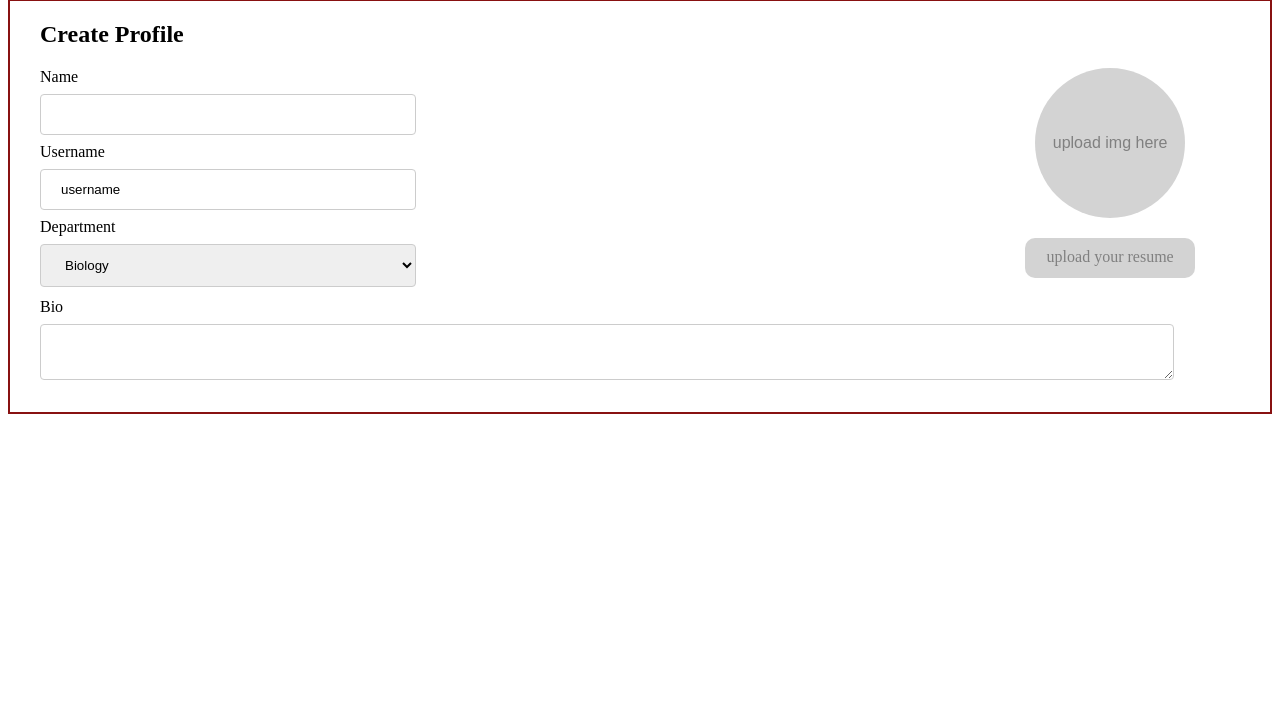
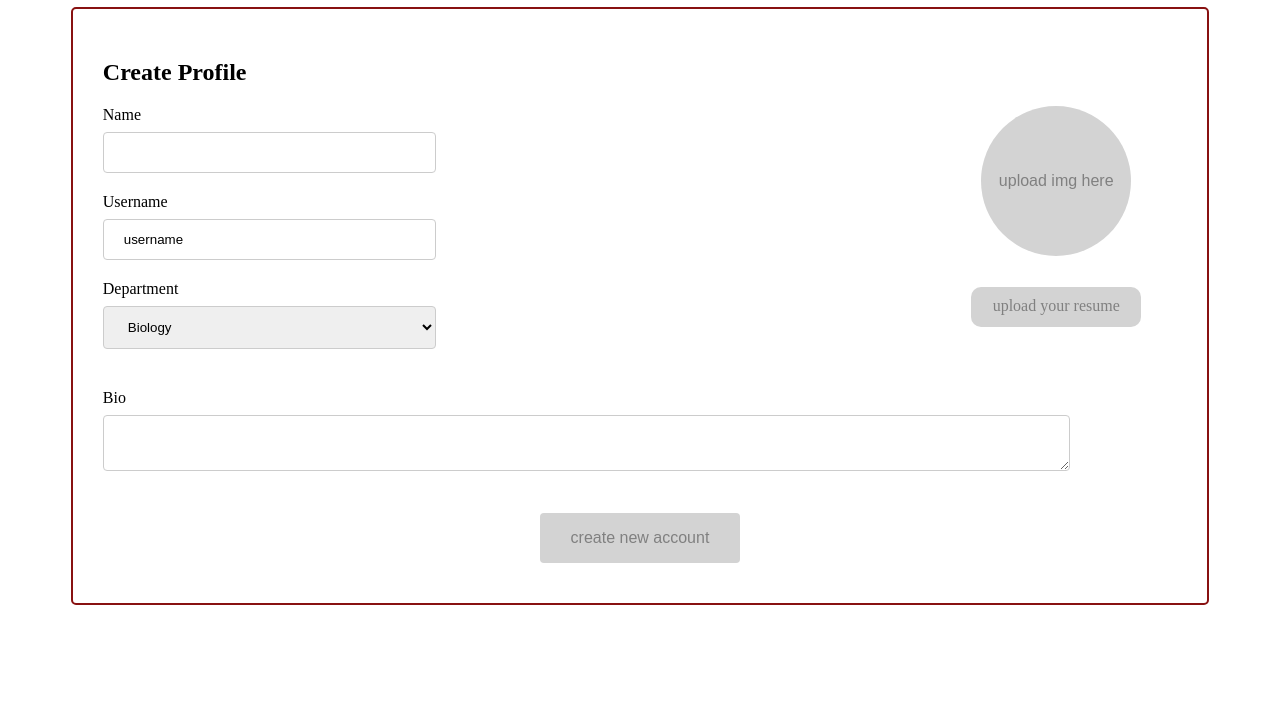
Before and after one commit to bjh26/326project, a website built with Vite: page frontend/src/index.html in a window 1280 px wide. Shown: the part 81-800 px from the top of the page. Built offline with nearby package versions, Linux system fonts and the light colour scheme.

Commit message:
added submit button, refined border

```diff
--- a/frontend/src/index.html
+++ b/frontend/src/index.html
@@ -7,6 +7,7 @@
     </head>
     <body>
         <h1>ResearchConnect</h1>
+        <div class="wrapper">
             <div class = "dashboard">
                 <h2>Create Profile</h2>
                 <div class = "upload-documents">
@@ -30,5 +31,10 @@
                     <textarea id = "bio"></textarea>
                 </div>
             </div>
+            <div class="button-container">
+                <input class="create-button" type="submit" value="create new account">
+            </div>
+        </div>
+
     </body>
 </html>
--- a/frontend/src/style.css
+++ b/frontend/src/style.css
@@ -1,15 +1,25 @@
-h2{
-    margin-left: 30px;
+body{
+    display: flex;
+    justify-content: center;
+    flex-direction: column;
+}
+
+.wrapper {
+    width: 85%;
+    display: inline-block;
+    border: 2px solid #881111;
+    border-radius: 5px;
+    padding: 30px;
+    margin: auto;
 }
 
 .dashboard {
-    /* width: 95%;
-    height: 95%; */
     margin: auto;
     display: grid;
     grid-template-columns: repeat(2, auto);
-    grid-template-rows: repeat(3, auto); /* 1fr 2fr alternative? */
-    border: 2px solid #881111;
+    grid-template-rows: repeat(4, auto); /* 1fr 2fr alternative? */
+    /* border: 2px solid #881111; */
+    border-radius: 5px;
     /* not really sure how this one works, come back */
     position: relative;
 }
@@ -23,14 +33,12 @@ label{
     grid-row: 2;
     width: 40%;
     height: 40%;
-    /* grid-column: 1; */
-    margin-left: 30px;
 }
 
 .long-response{
     width:90%;
     height:90%;
-    margin-left: 30px;
+    margin-top: 20px;
     margin-bottom: 20px;
     grid-column: 1 / 3;
     grid-row: 3;
@@ -45,6 +53,7 @@ input[type=text], select{
     border-radius: 4px;
     box-sizing: border-box;
     font-family: sans-serif;
+    margin-bottom: 20px;
 }
 
 textarea {
@@ -69,7 +78,7 @@ textarea {
     justify-items: center;
 }
 
-.profile-button:hover, .resume-upload:hover{
+.profile-button:hover, .resume-upload:hover, .create-button:hover{
     background-color: gray;
 }
 
@@ -105,6 +114,25 @@ textarea {
     transition: background-color 0.3s ease;
 }
 
+.button-container {
+    grid-row: 4;
+    place-self: center;
+    padding: 10px;
+}
+
+.create-button {
+    width: 200px;
+    height: 50px;
+    background-color: lightgray;
+    display: inline-block;
+    border-radius: 4px;
+    border: none;
+    color: gray;
+    font-size: 16px;
+    cursor: pointer;
+    transition: background-color 0.3s ease;
+}
+
 @media (max-width: 768px) {
     .dashboard{
         display: flex;
```
Lines whose indentation alone changed are shown as unchanged.
